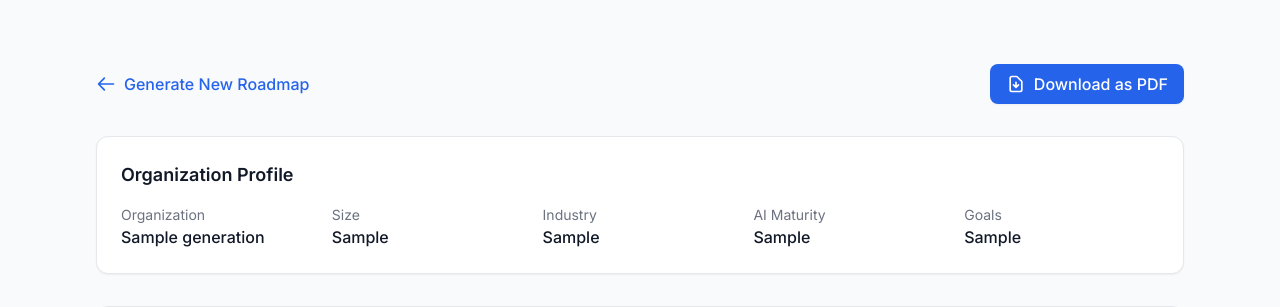
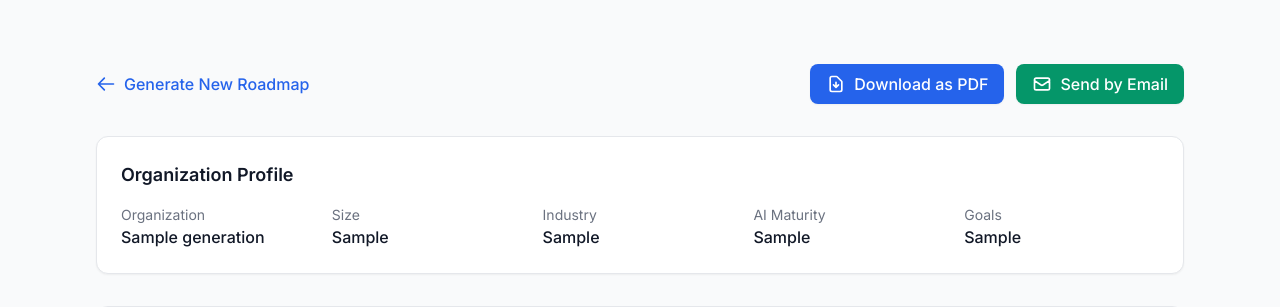
Before and after one commit to shriyaschavan/AI-Roadmap-Generator, a Flask app: page /roadmap/1 in a window 1280 px wide. Shown: the part 65-372 px from the top of the page. Run offline with Flask 3, Linux system fonts and the light colour scheme; tables that the repository leaves empty hold one stand-in row (values such as "Sample post"); some libraries are stand-ins or nearby versions.

Commit message:
Add functionality to email AI generated roadmaps to users
Implement a new API endpoint for sending PDF roadmaps via email, including UI elements for triggering the email modal and form submission. Update documentation to reflect the new endpoint and optional SendGrid configuration.

Replit-Commit-Author: Agent
Replit-Commit-Session-Id: 61c6137e-636b-4222-b9a0-214f2f34615d
Replit-Commit-Checkpoint-Type: full_checkpoint
Replit-Commit-Event-Id: f1e5fdbf-ab65-4534-a9eb-abccd0dd3ed0
Replit-Commit-Screenshot-Url: https://storage.googleapis.com/screenshot-production-us-central1/f4b8cc57-9d73-4bf0-9239-7b44003e9cbe/61c6137e-636b-4222-b9a0-214f2f34615d/zWN96YH
Replit-Helium-Checkpoint-Created: true

```diff
--- a/routes.py
+++ b/routes.py
@@ -492,3 +492,98 @@ def download_pdf(roadmap_id):
     response.headers['Content-Type'] = 'application/pdf'
     response.headers['Content-Disposition'] = f'attachment; filename="{filename}"'
     return response
+
+
+@app.route("/roadmap/<int:roadmap_id>/send-email", methods=["POST"])
+def send_pdf_email(roadmap_id):
+    """Send roadmap PDF via email."""
+    import os
+
+    roadmap = RoadmapGeneration.query.get_or_404(roadmap_id)
+    recipient_email = request.form.get("email", "").strip()
+    custom_message = request.form.get("message", "").strip()
+
+    if not recipient_email:
+        flash("Please provide a recipient email address.", "error")
+        return redirect(url_for("view_roadmap", roadmap_id=roadmap_id))
+
+    sendgrid_api_key = os.environ.get("SENDGRID_API_KEY")
+
+    if not sendgrid_api_key:
+        flash("Email service is not configured. Please contact the administrator to set up SendGrid.", "error")
+        return redirect(url_for("view_roadmap", roadmap_id=roadmap_id))
+
+    try:
+        import sendgrid
+        from sendgrid.helpers.mail import Mail, Attachment, FileContent, FileName, FileType, Disposition
+        import base64
+
+        goals_list = [g.strip() for g in roadmap.goals.split(",")]
+        html_content = render_template(
+            "pdf_template.html",
+            organization_name=roadmap.organization_name or "N/A",
+            organization_size=roadmap.organization_size,
+            industry=roadmap.industry,
+            ai_maturity=roadmap.ai_maturity,
+            goals=goals_list,
+            roadmap=render_markdown(roadmap.roadmap_content),
+            created_at=roadmap.created_at
+        )
+
+        pdf_buffer = BytesIO()
+        HTML(string=html_content).write_pdf(pdf_buffer)
+        pdf_data = pdf_buffer.getvalue()
+
+        org_name = (roadmap.organization_name or "Roadmap").replace(" ", "_")
+        filename = f"AI_Roadmap_{org_name}.pdf"
+
+        email_body = f"""
+        <html>
+        <body style="font-family: Arial, sans-serif; line-height: 1.6; color: #333;">
+            <h2 style="color: #2563eb;">AI Implementation Roadmap</h2>
+            <p>Please find attached the AI Implementation Roadmap for <strong>{roadmap.organization_name or 'your organization'}</strong>.</p>
+            {f'<p style="background: #f8fafc; padding: 12px; border-left: 4px solid #2563eb; margin: 16px 0;"><em>{custom_message}</em></p>' if custom_message else ''}
+            <p>This roadmap includes:</p>
+            <ul>
+                <li>3-phase implementation timeline (0-24 months)</li>
+                <li>Initiative scoring and prioritization</li>
+                <li>Risk and complexity analysis</li>
+                <li>Industry benchmarking</li>
+            </ul>
+            <p style="color: #6b7280; font-size: 14px; margin-top: 24px;">Generated by AI Roadmap Generator</p>
+        </body>
+        </html>
+        """
+
+        message = Mail(
+            from_email="noreply@ai-roadmap.replit.app",
+            to_emails=recipient_email,
+            subject=f"AI Implementation Roadmap - {roadmap.organization_name or 'Your Organization'}",
+            html_content=email_body
+        )
+
+        encoded_pdf = base64.b64encode(pdf_data).decode()
+        attachment = Attachment(
+            FileContent(encoded_pdf),
+            FileName(filename),
+            FileType("application/pdf"),
+            Disposition("attachment")
+        )
+        message.attachment = attachment
+
+        sg = sendgrid.SendGridAPIClient(api_key=sendgrid_api_key)
+        response = sg.send(message)
+
+        if response.status_code in [200, 201, 202]:
+            flash(f"Roadmap PDF sent successfully to {recipient_email}!", "success")
+        else:
+            flash("Failed to send email. Please try again.", "error")
+
+    except ImportError:
+        flash("Email service dependencies not installed. Please contact the administrator.", "error")
+    except Exception as e:
+        import logging
+        logging.error(f"Email send error: {str(e)}")
+        flash("Failed to send email. Please check the email address and try again.", "error")
+
+    return redirect(url_for("view_roadmap", roadmap_id=roadmap_id))
--- a/templates/results.html
+++ b/templates/results.html
@@ -16,6 +16,7 @@
             </svg>
             Generate New Roadmap
         </a>
+        <div class="flex items-center gap-3">
             <a href="{{ url_for('download_pdf', roadmap_id=roadmap_id) }}"
                class="inline-flex items-center px-4 py-2 bg-primary-600 text-white rounded-lg hover:bg-primary-700 font-medium transition-colors shadow-sm"
                aria-label="Download roadmap as PDF document">
@@ -24,7 +25,62 @@
                 </svg>
                 Download as PDF
             </a>
+            <button type="button"
+                    id="emailPdfBtn"
+                    class="inline-flex items-center px-4 py-2 bg-emerald-600 text-white rounded-lg hover:bg-emerald-700 font-medium transition-colors shadow-sm"
+                    aria-label="Send roadmap PDF via email">
+                <svg class="w-5 h-5 mr-2" fill="none" stroke="currentColor" viewBox="0 0 24 24" aria-hidden="true">
+                    <path stroke-linecap="round" stroke-linejoin="round" stroke-width="2" d="M3 8l7.89 5.26a2 2 0 002.22 0L21 8M5 19h14a2 2 0 002-2V7a2 2 0 00-2-2H5a2 2 0 00-2 2v10a2 2 0 002 2z"></path>
+                </svg>
+                Send by Email
+            </button>
+        </div>
     </nav>
+
+    <!-- Email Modal -->
+    <div id="emailModal" class="fixed inset-0 bg-black bg-opacity-50 hidden items-center justify-center z-50" role="dialog" aria-modal="true" aria-labelledby="emailModalTitle">
+        <div class="bg-white rounded-xl shadow-xl max-w-md w-full mx-4 p-6">
+            <div class="flex items-center justify-between mb-4">
+                <h3 id="emailModalTitle" class="text-lg font-semibold text-gray-900">Send Roadmap by Email</h3>
+                <button type="button" id="closeEmailModal" class="text-gray-400 hover:text-gray-600 transition-colors">
+                    <svg class="w-6 h-6" fill="none" stroke="currentColor" viewBox="0 0 24 24">
+                        <path stroke-linecap="round" stroke-linejoin="round" stroke-width="2" d="M6 18L18 6M6 6l12 12"></path>
+                    </svg>
+                </button>
+            </div>
+            <form id="emailForm" action="{{ url_for('send_pdf_email', roadmap_id=roadmap_id) }}" method="POST">
+                <div class="mb-4">
+                    <label for="recipientEmail" class="block text-sm font-medium text-gray-700 mb-1">Recipient Email</label>
+                    <input type="email"
+                           id="recipientEmail"
+                           name="email"
+                           required
+                           class="w-full px-4 py-2 border border-gray-300 rounded-lg focus:ring-2 focus:ring-primary-500 focus:border-primary-500 transition-colors"
+                           placeholder="recipient@example.com">
+                </div>
+                <div class="mb-4">
+                    <label for="emailMessage" class="block text-sm font-medium text-gray-700 mb-1">Message (optional)</label>
+                    <textarea id="emailMessage"
+                              name="message"
+                              rows="3"
+                              class="w-full px-4 py-2 border border-gray-300 rounded-lg focus:ring-2 focus:ring-primary-500 focus:border-primary-500 transition-colors resize-none"
+                              placeholder="Add a personal message..."></textarea>
+                </div>
+                <div class="flex justify-end gap-3">
+                    <button type="button" id="cancelEmailBtn" class="px-4 py-2 text-gray-700 bg-gray-100 rounded-lg hover:bg-gray-200 font-medium transition-colors">
+                        Cancel
+                    </button>
+                    <button type="submit" class="px-4 py-2 bg-emerald-600 text-white rounded-lg hover:bg-emerald-700 font-medium transition-colors">
+                        <svg class="w-4 h-4 mr-2 inline" fill="none" stroke="currentColor" viewBox="0 0 24 24">
+                            <path stroke-linecap="round" stroke-linejoin="round" stroke-width="2" d="M12 19l9 2-9-18-9 18 9-2zm0 0v-8"></path>
+                        </svg>
+                        Send Email
+                    </button>
+                </div>
+            </form>
+            <p id="emailStatus" class="mt-3 text-sm text-center hidden"></p>
+        </div>
+    </div>
 
     <!-- ============================================
          SECTION: Organization Profile Card
@@ -1092,5 +1148,61 @@ Scoped styles for timeline visualization components
             transform: translateY(0);
         }
     }
+
+    /* Email Modal Styles */
+    #emailModal.flex {
+        display: flex !important;
+    }
 </style>
+
+<script>
+(function() {
+    'use strict';
+
+    // Email modal functionality
+    const emailBtn = document.getElementById('emailPdfBtn');
+    const emailModal = document.getElementById('emailModal');
+    const closeModalBtn = document.getElementById('closeEmailModal');
+    const cancelEmailBtn = document.getElementById('cancelEmailBtn');
+
+    function openModal() {
+        emailModal.classList.remove('hidden');
+        emailModal.classList.add('flex');
+        document.getElementById('recipientEmail').focus();
+    }
+
+    function closeModal() {
+        emailModal.classList.add('hidden');
+        emailModal.classList.remove('flex');
+    }
+
+    if (emailBtn) {
+        emailBtn.addEventListener('click', openModal);
+    }
+
+    if (closeModalBtn) {
+        closeModalBtn.addEventListener('click', closeModal);
+    }
+
+    if (cancelEmailBtn) {
+        cancelEmailBtn.addEventListener('click', closeModal);
+    }
+
+    // Close modal on backdrop click
+    if (emailModal) {
+        emailModal.addEventListener('click', function(e) {
+            if (e.target === emailModal) {
+                closeModal();
+            }
+        });
+    }
+
+    // Close modal on Escape key
+    document.addEventListener('keydown', function(e) {
+        if (e.key === 'Escape' && !emailModal.classList.contains('hidden')) {
+            closeModal();
+        }
+    });
+})();
+</script>
 {% endblock %}
```
Also changed, not shown: replit.md (+2 -0 lines). Lines whose indentation alone changed are shown as unchanged.
